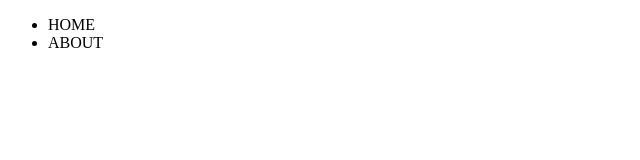
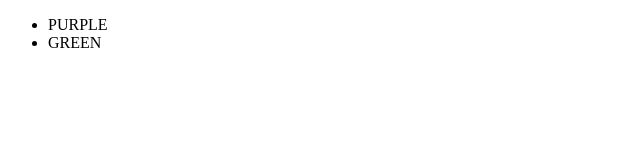
Before and after one commit to AtesSuToprak/deneme6, a plain HTML site: page index.html in a window 1280 px wide. Shown: the full height of the page, 0-640 px from the left. Drawn offline with Linux system fonts and the light colour scheme.

Commit message:
changing navbar into colors

```diff
--- a/index.html
+++ b/index.html
@@ -7,8 +7,8 @@
     <header>
         <nav>
             <ul>
-                <li>HOME</li>
-                <li>ABOUT</li>
+                <li>PURPLE</li>
+                <li>GREEN</li>
             </ul>
         </nav>
     </header>
```
